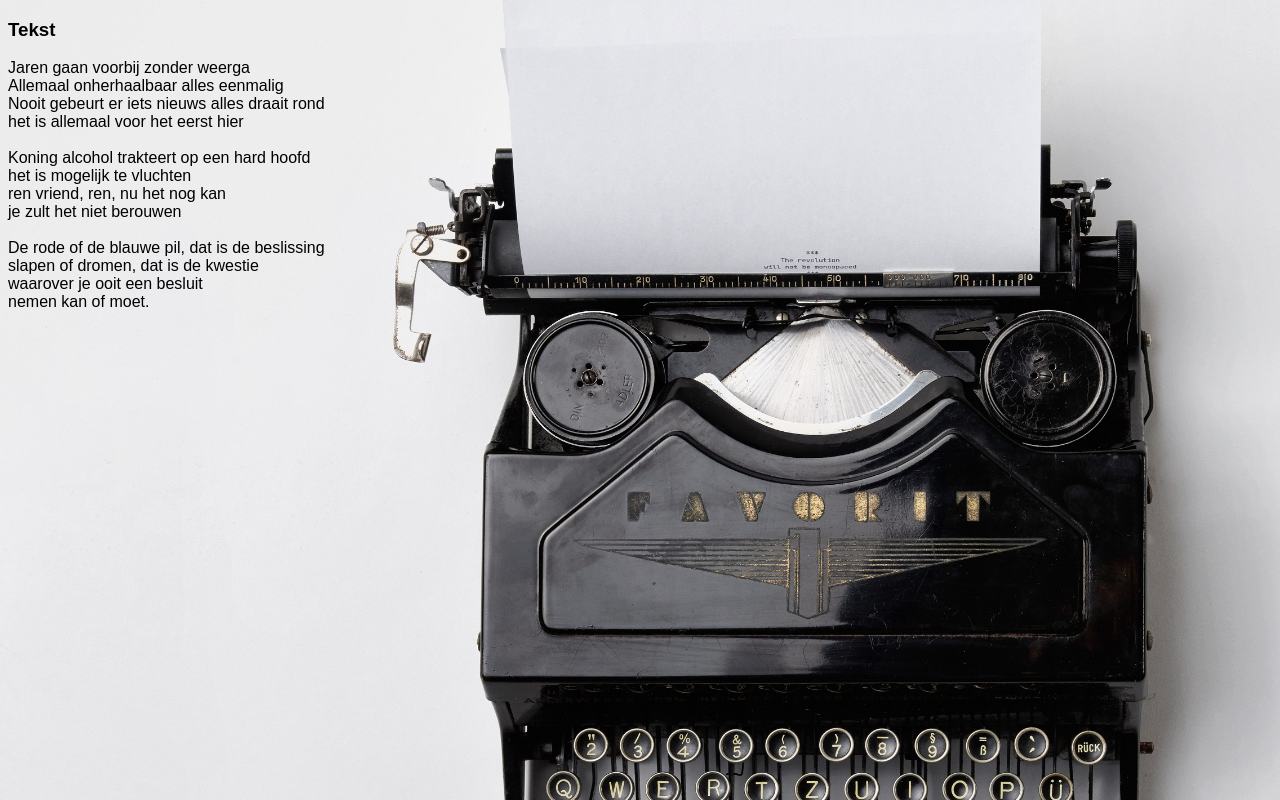
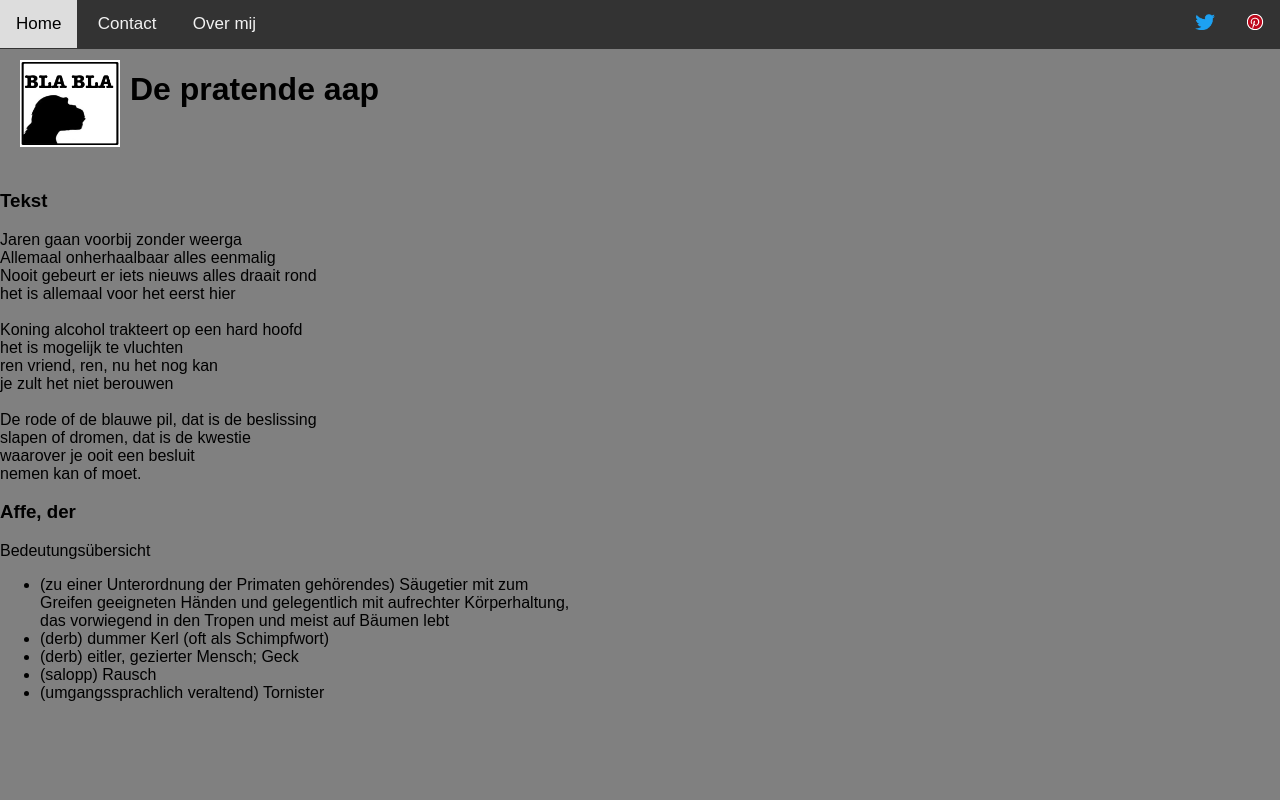
Before and after one commit to ErikGrootoonk/tekstProbeersel, a plain HTML site: page testTekst.html in a window 1280 px wide. Drawn offline with Linux system fonts and the light colour scheme.

Commit message:
met topbar etc

```diff
--- a/stylesheet.css
+++ b/stylesheet.css
@@ -1,15 +1,19 @@
 body {
 
-
-    background-image:    url("florian-klauer-489.jpg");
-    background-size:     cover;          /* <------ */
-    background-repeat:   no-repeat;
-    background-position: center center;
+    padding-right: 0;
+    padding-left: 0;
+    padding-bottom: 30px;
+    margin: 0 0 30px;
+    padding-top: 40px;
+    /*text-align: center; */
+    margin-bottom: 0;
+    background-color:Grey;
 }
 
 
+
 h1 {
-    color: white;
+    color:black;
 }
 
 * {
@@ -100,7 +104,7 @@ a.social {
 }
 
 
-<div.container> {
+.container {
     height: 50vh;
     font-family: monospace;
     padding: 1rem;
@@ -152,7 +156,7 @@ margin-right: 0;
 }*/
 
 
-}
+
 
 div.portrait{
     border-radius: 10px;
--- a/testTekst.html
+++ b/testTekst.html
@@ -7,6 +7,19 @@
 
 </head>
 <body>
+
+        <div class="topnav">
+                <a href="testTekst.html">Home</a>
+                <a href="contact.html">Contact</a>
+                <a href="about.html">Over mij</a>
+                <a class ="social" href="https://nl.pinterest.com/depratendeaap/" target="_blank"><img src="./img/Pinterest-badge-16px.png" ></a>
+                <a class="social" href="https://twitter.com/wlknblzr" target="_blank"><img src="./img/Twitter_Logo_Blue.png" hight="20" width="20" ></a>
+            </div>
+
+        <div class="floating-box">
+            <p style="float: left; margin: 10px;"> <img src="img/pratendeAapLogoV2.png" hight="100px" width="100px"> </p>
+            <p><h1>De pratende aap</h1></p>
+        </div>
 
 <h3>Tekst</h3>
 
@@ -26,6 +39,20 @@ waarover je ooit een besluit <br>
 nemen kan of moet. <br>
 
 
+<h3>Af­fe, der</h3>
+    Bedeutungsübersicht
+    <ul>
+       <li> (zu einer Unterordnung der Primaten gehörendes) Säugetier mit zum <br />
+        Greifen geeigneten Händen und gelegentlich mit aufrechter Körperhaltung, <br />
+        das vorwiegend in den Tropen und meist auf Bäumen lebt</li>
+       <li>(derb) dummer Kerl (oft als Schimpfwort)</li>
+       <li>     (derb) eitler, gezierter Mensch; Geck</li>
+       <li>(salopp) Rausch</li>
+       <li>(umgangssprachlich veraltend) Tornister</li>
+
+    </ul>
+
+
 
 </body>
 </html>
```
Also changed, not shown: about.html (added, +40 -0 lines), browserEditor.html (+1 -2 lines), contact.html (added, +34 -0 lines), img/Pinterest-badge-16px.png (added), img/Twitter_Logo_Blue.png (added), img/avondZW.jpg (renamed from avondZW.jpg), img/erik.jpg (added), img/florian-klauer-489.jpg (renamed from florian-klauer-489.jpg), img/pratendeAapLogoV2.png (added).
